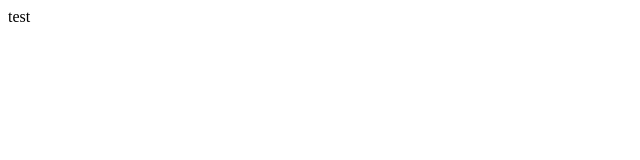
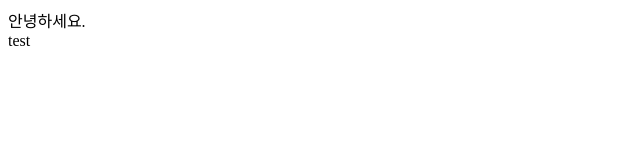
Before and after one commit to kungran/greenbox, a plain HTML site: page index.html in a window 1280 px wide. Shown: the whole page, without its empty margins (0-640 px from the left). Drawn offline with Linux system fonts and the light colour scheme.

Commit message:
header 텍스트 작성

```diff
--- a/index.html
+++ b/index.html
@@ -7,7 +7,7 @@
   </head>
   <body>
     <!-- 헤더 -->
-    <header class="header"></header>
+    <header class="header">안녕하세요.</header>
     <!-- 비주얼 -->
     <!-- 컨텐츠 -->
     <!-- 푸터 -->
```
